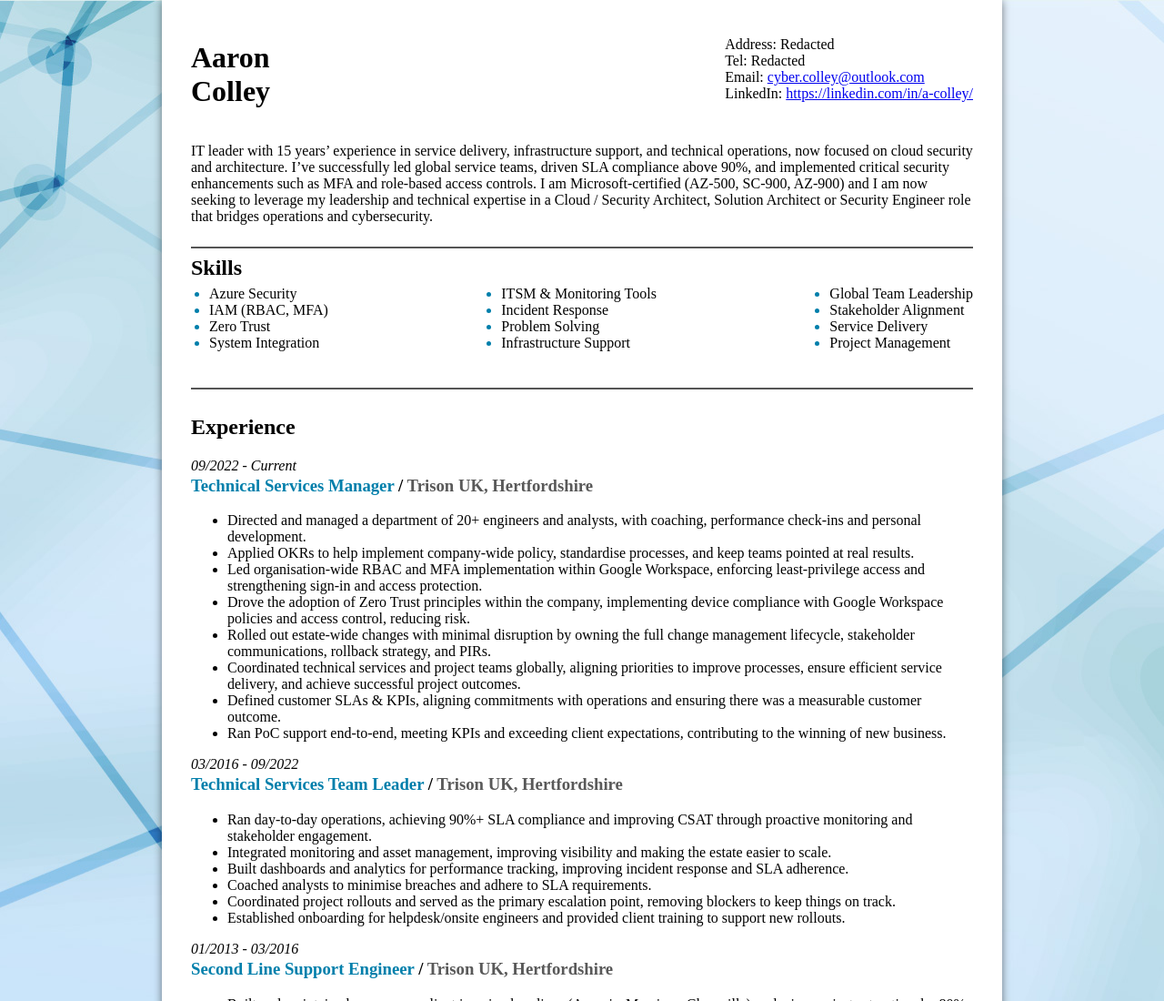
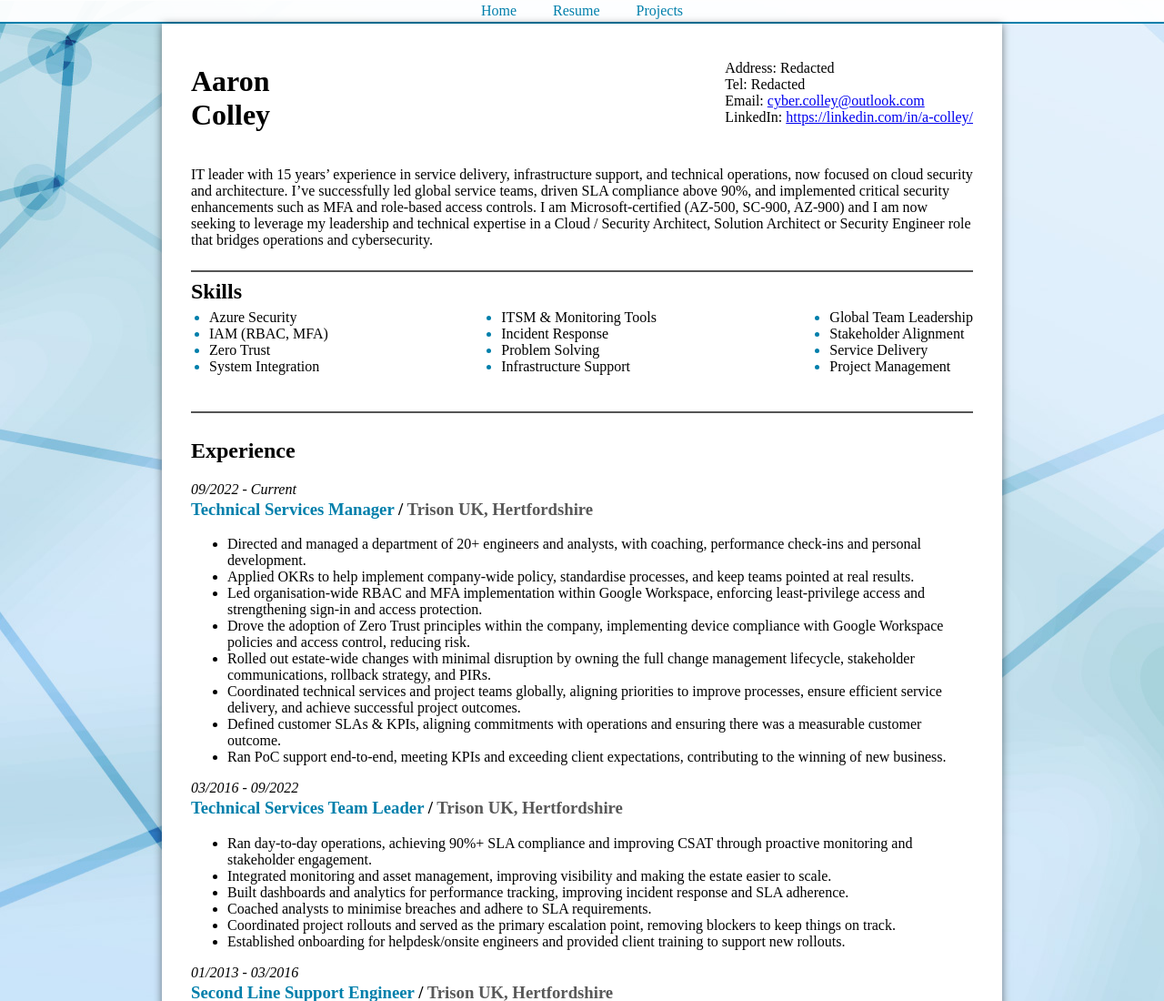
Before and after one commit to aaronmcolley-maker/Cloud-Resume-Challenge, a plain HTML site: page Frontend/Public/index.html in a window 1280 px wide. Shown: the top 1100 px of the page at 91% size. Drawn offline with Linux system fonts and the light colour scheme.

Commit message:
Add site navigation header with links for Home, Resume, and Projects

```diff
--- a/Frontend/Public/assets/stylesheets/style.css
+++ b/Frontend/Public/assets/stylesheets/style.css
@@ -11,6 +11,28 @@ main {
   background: #ffffff;
 }
 
+.site-navigation {
+  background: rgba(255, 255, 255, 0.95);
+  border-bottom: 2px solid #007fab;
+}
+
+.site-navigation nav {
+  max-width: 860px;
+  margin: 3px auto;
+  display: flex;
+  gap: 40px;
+}
+
+.site-navigation a {
+  text-decoration: none;
+  color: #007fab;
+  font-weight: 500;
+}
+
+.site-navigation a:hover {
+  text-decoration: underline;
+}
+
 .page-background {
   background: url(/Frontend/Public/assets/Images/resume_background.jpg)
 }
@@ -19,6 +41,7 @@ header {
   display: flex;
   justify-content: space-between;
 }
+
 
 .Skills,
 .Experience,
--- a/Frontend/Public/index.html
+++ b/Frontend/Public/index.html
@@ -10,6 +10,13 @@
 
   <body>
     <div class="page-background">
+    <header class="site-navigation">
+     <nav>
+      <a href="#home">Home</a>
+      <a href="#resume">Resume</a>
+      <a href="#projects">Projects</a>
+     </nav>
+  </header>
   <main>
     <header>
       <h1 class="name">Aaron<br>
```
